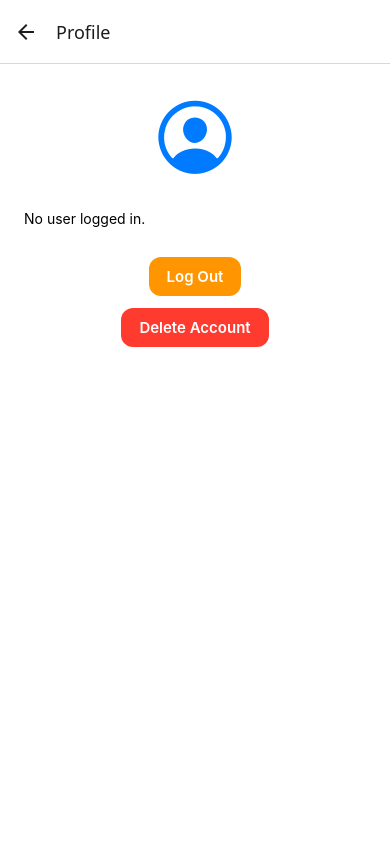
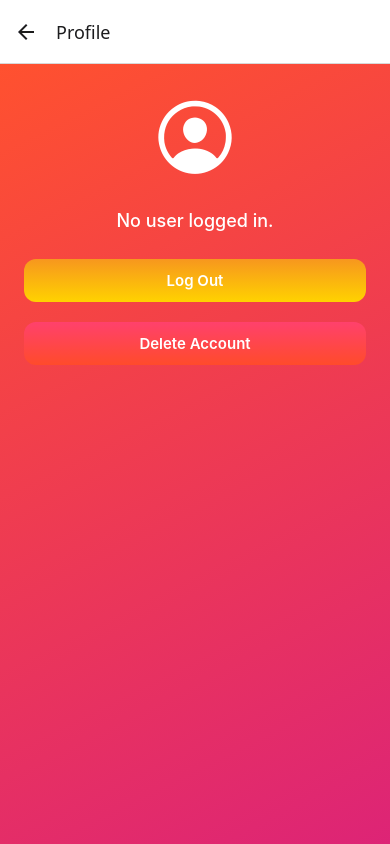
Before and after one commit to Kaiomomo/IndulgeApp, a React Native app: screen /Profile in a window 390 px wide. Built offline with nearby package versions, Linux system fonts and the light colour scheme; no server answers.

Commit message:
profile is moderned

```diff
--- a/screens/Profile.js
+++ b/screens/Profile.js
@@ -11,6 +11,7 @@ import {
   EmailAuthProvider
 } from 'firebase/auth';
 import Ionicons from 'react-native-vector-icons/Ionicons';
+import { LinearGradient } from 'expo-linear-gradient';
 
 const Profile = ({ navigation }) => {
   const [user, setUser] = useState(null);
@@ -29,8 +30,8 @@ const Profile = ({ navigation }) => {
         setNewUsername(currentUser.displayName);
       }
       if (currentUser?.email) {
-        setResetEmail(currentUser.email); // prefill with logged-in email
-        setDeleteEmail(currentUser.email); // also prefill delete email
+        setResetEmail(currentUser.email);
+        setDeleteEmail(currentUser.email);
       }
     });
 
@@ -100,10 +101,15 @@ const Profile = ({ navigation }) => {
   };
 
   return (
-    <View style={styles.container}>
+    <LinearGradient
+      colors={['#ff512f', '#dd2476']}
+      start={{ x: 0, y: 0 }}
+      end={{ x: 1, y: 1 }}
+      style={styles.container}
+    >
       {/* Profile Icon */}
       <View style={styles.iconHeader}>
-        <Ionicons name="person-circle-outline" size={90} color="#007AFF" />
+        <Ionicons name="person-circle-outline" size={90} color="#fff" />
       </View>
 
       {user ? (
@@ -124,11 +130,15 @@ const Profile = ({ navigation }) => {
                   onChangeText={setNewUsername}
                 />
                 <View style={styles.buttonRow}>
-                  <TouchableOpacity style={styles.primaryButtonRow} onPress={handleSaveUsername}>
+                  <TouchableOpacity style={{ flex: 1 }} onPress={handleSaveUsername}>
+                    <LinearGradient colors={['#4facfe', '#00f2fe']} style={styles.gradientButton}>
                       <Text style={styles.primaryText}>Save</Text>
+                    </LinearGradient>
                   </TouchableOpacity>
-                  <TouchableOpacity style={styles.secondaryButtonRow} onPress={() => setIsEditing(false)}>
+                  <TouchableOpacity style={{ flex: 1 }} onPress={() => setIsEditing(false)}>
+                    <View style={styles.secondaryButtonRow}>
                       <Text style={styles.secondaryText}>Cancel</Text>
+                    </View>
                   </TouchableOpacity>
                 </View>
               </>
@@ -136,8 +146,10 @@ const Profile = ({ navigation }) => {
               <>
                 <Text style={[styles.label, { marginTop: 15 }]}>Username:</Text>
                 <Text style={styles.value}>{user.displayName || 'Not set'}</Text>
-                <TouchableOpacity style={styles.primaryButton} onPress={() => setIsEditing(true)}>
+                <TouchableOpacity onPress={() => setIsEditing(true)}>
+                  <LinearGradient colors={['#4facfe', '#00f2fe']} style={styles.primaryButton}>
                     <Text style={styles.primaryText}>Edit Username</Text>
+                  </LinearGradient>
                 </TouchableOpacity>
               </>
             )}
@@ -158,23 +170,29 @@ const Profile = ({ navigation }) => {
               keyboardType="email-address"
               autoCapitalize="none"
             />
-            <TouchableOpacity style={styles.primaryButton} onPress={handlePasswordReset}>
+            <TouchableOpacity onPress={handlePasswordReset}>
+              <LinearGradient colors={['#4facfe', '#00f2fe']} style={styles.primaryButton}>
                 <Text style={styles.primaryText}>Send Reset Email</Text>
+              </LinearGradient>
             </TouchableOpacity>
           </View>
         </>
       ) : (
-        <Text style={styles.email}>No user logged in.</Text>
+        <Text style={[styles.value, { textAlign: 'center', color: '#fff' }]}>No user logged in.</Text>
       )}
 
       {/* Log Out Button */}
-      <TouchableOpacity style={styles.destructiveButton} onPress={handleLogout}>
-        <Text style={styles.destructiveText}>Log Out</Text>
+      <TouchableOpacity onPress={handleLogout}>
+        <LinearGradient colors={['#f7971e', '#ffd200']} style={styles.largeButton}>
+          <Text style={styles.primaryText}>Log Out</Text>
+        </LinearGradient>
       </TouchableOpacity>
 
       {/* Delete Account Button */}
-      <TouchableOpacity style={styles.deleteButton} onPress={() => setShowDeleteModal(true)}>
-        <Text style={styles.deleteText}>Delete Account</Text>
+      <TouchableOpacity onPress={() => setShowDeleteModal(true)}>
+        <LinearGradient colors={['#ff416c', '#ff4b2b']} style={styles.largeButton}>
+          <Text style={styles.primaryText}>Delete Account</Text>
+        </LinearGradient>
       </TouchableOpacity>
 
       {/* Delete Confirmation Modal */}
@@ -205,17 +223,21 @@ const Profile = ({ navigation }) => {
               secureTextEntry
             />
             <View style={styles.buttonRow}>
-              <TouchableOpacity style={styles.primaryButtonRow} onPress={confirmDeleteAccount}>
+              <TouchableOpacity style={{ flex: 1 }} onPress={confirmDeleteAccount}>
+                <LinearGradient colors={['#ff416c', '#ff4b2b']} style={styles.gradientButton}>
                   <Text style={styles.primaryText}>Delete</Text>
+                </LinearGradient>
               </TouchableOpacity>
-              <TouchableOpacity style={styles.secondaryButtonRow} onPress={() => setShowDeleteModal(false)}>
+              <TouchableOpacity style={{ flex: 1 }} onPress={() => setShowDeleteModal(false)}>
+                <View style={styles.secondaryButtonRow}>
                   <Text style={styles.secondaryText}>Cancel</Text>
+                </View>
               </TouchableOpacity>
             </View>
           </View>
         </View>
       </Modal>
-    </View>
+    </LinearGradient>
   );
 };
 
@@ -225,19 +247,17 @@ const styles = StyleSheet.create({
   container: {
     flex: 1,
     padding: 24,
-    backgroundColor: '#FFFFFF',
   },
   card: {
-    backgroundColor: '#F9F9F9',
+    backgroundColor: 'rgba(255,255,255,0.9)',
     borderRadius: 16,
     padding: 20,
     marginBottom: 20,
     shadowColor: '#000',
-    shadowOpacity: 0.05,
-    minHeight: 140,
-    shadowRadius: 8,
-    shadowOffset: { width: 0, height: 4 },
-    elevation: 2,
+    shadowOpacity: 0.1,
+    shadowRadius: 10,
+    shadowOffset: { width: 0, height: 6 },
+    elevation: 4,
   },
   label: {
     fontSize: 14,
@@ -269,12 +289,29 @@ const styles = StyleSheet.create({
     gap: 10,
     marginTop: 10,
   },
-  primaryButtonRow: {
-    flex: 1,
-    backgroundColor: '#FF3B30',
+  gradientButton: {
     paddingVertical: 12,
     borderRadius: 12,
     alignItems: 'center',
+  },
+  primaryButton: {
+    paddingVertical: 10,
+    paddingHorizontal: 18,
+    borderRadius: 12,
+    alignItems: 'center',
+    alignSelf: 'flex-start',
+    marginTop: 10,
+  },
+  largeButton: {
+    marginTop: 20,
+    paddingVertical: 12,
+    borderRadius: 12,
+    alignItems: 'center',
+  },
+  primaryText: {
+    color: '#fff',
+    fontWeight: '600',
+    fontSize: 15,
   },
   secondaryButtonRow: {
     flex: 1,
@@ -283,50 +320,8 @@ const styles = StyleSheet.create({
     borderRadius: 12,
     alignItems: 'center',
   },
-  primaryButton: {
-    backgroundColor: '#007AFF',
-    paddingVertical: 10,
-    paddingHorizontal: 18,
-    borderRadius: 12,
-    alignItems: 'center',
-    alignSelf: 'flex-start',
-    marginTop: 10,
-  },
-  primaryText: {
-    color: '#fff',
-    fontWeight: '600',
-    fontSize: 15,
-  },
   secondaryText: {
     color: '#007AFF',
-    fontWeight: '600',
-    fontSize: 15,
-  },
-  destructiveButton: {
-    marginTop: 30,
-    paddingVertical: 10,
-    paddingHorizontal: 18,
-    borderRadius: 12,
-    alignItems: 'center',
-    alignSelf: 'center',
-    backgroundColor: '#FF9500',
-  },
-  destructiveText: {
-    color: '#fff',
-    fontWeight: '600',
-    fontSize: 15,
-  },
-  deleteButton: {
-    marginTop: 12,
-    paddingVertical: 10,
-    paddingHorizontal: 18,
-    borderRadius: 12,
-    alignItems: 'center',
-    alignSelf: 'center',
-    backgroundColor: '#FF3B30',
-  },
-  deleteText: {
-    color: '#fff',
     fontWeight: '600',
     fontSize: 15,
   },
```
Lines whose indentation alone changed are shown as unchanged.
